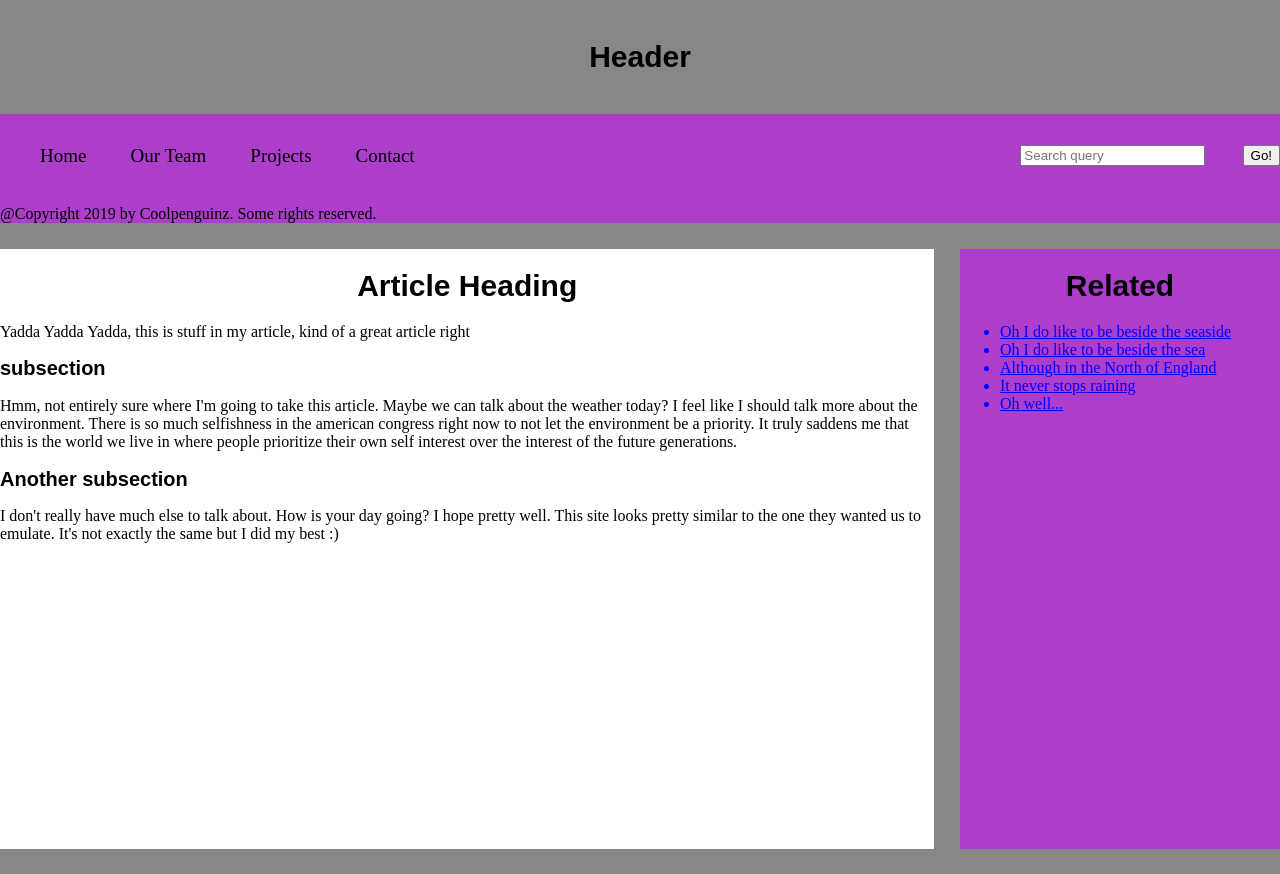
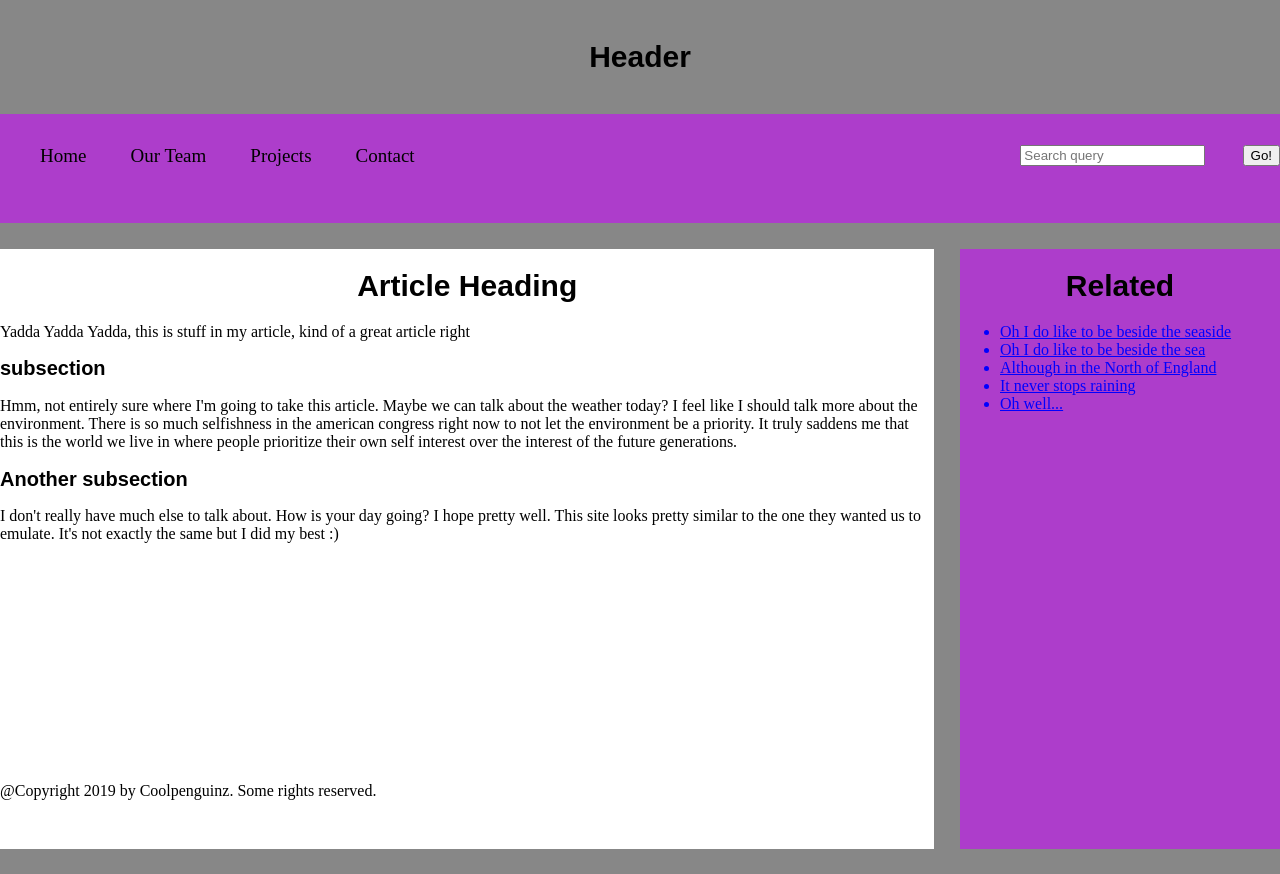
Before and after one commit to Coolpenguinz/comp20hw3a, a plain HTML site: page index.html in a window 1280 px wide. Drawn offline with Linux system fonts and the light colour scheme.

Commit message:
Update index.html

```diff
--- a/index.html
+++ b/index.html
@@ -34,12 +34,12 @@
 		  float: right;
 		  margin-bottom: 2%;
 		}
-		#container{
-			position: relative;
+		.copyright{
+			position: absolute;
+			bottom: 0px;
+			width: 100%;
+			border: none;
 		}
-		#copyright {
-			position: absolute;
-			bottom: 0;
 		}
 		.button{
 			background-color: black;
@@ -119,10 +119,8 @@
 			</li>
 		</ul>
 	</div>
-	<div id="container">
-		<div id="copyright">
+	<div class="copyright">
 		@Copyright 2019 by Coolpenguinz. Some rights reserved.
-		</div>
 	</div>
 </body>
 </html>
```
